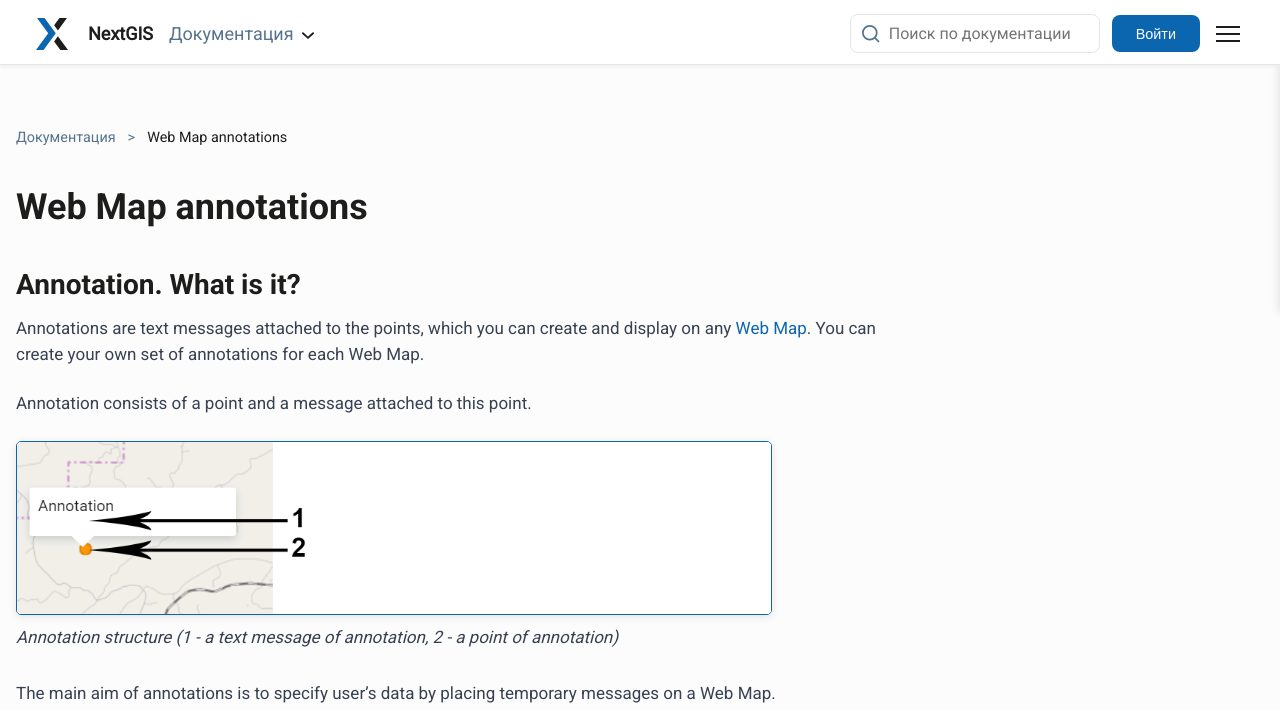
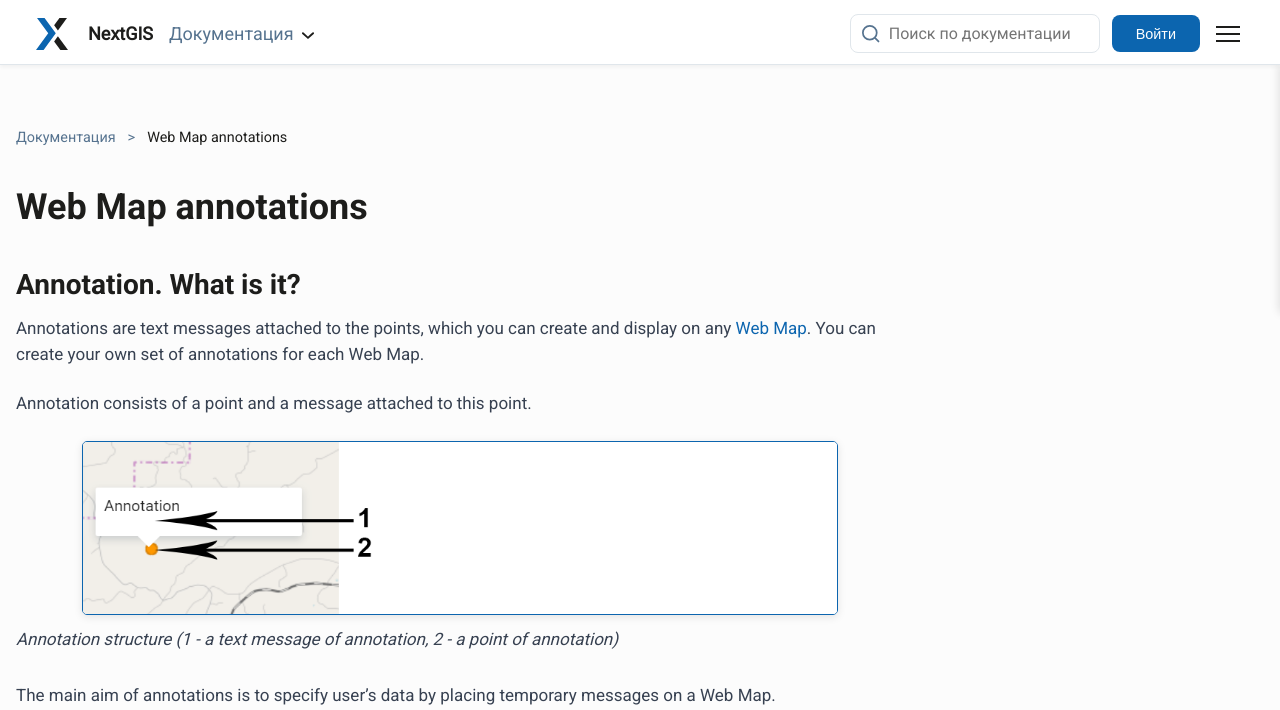
Before and after one commit to G-Jul/nextgisstaging, a Sphinx documentation site: the page built from docs/source/annotation.rst, in a window 1280 px wide and 1400 px high. Shown: the top 710 px of the window. Built offline with Sphinx 7.4.7 and the Read the Docs theme 3.1.0, drawn with Linux system fonts in a browser that asks for light colours; pages that are not in the unit, such as notebooks, are missing from menus; grey boxes are pictures that could not be loaded.

Commit message:
fix image size and alignment

```diff
--- a/docs/source/_static/custom.css
+++ b/docs/source/_static/custom.css
@@ -1478,15 +1478,24 @@
     text-decoration: underline;
 }
 
+/*===================
+     Изображения
+=====================*/
+
+
+/* Используется для картинок внутри текста */
 .document img {
-    width: 80%;
     max-width: 100%;
+    width: auto;
     height: auto;
-    border: 1px solid var(--primary-blue-dark);
-    border-radius: 5px;
-    box-shadow: var(--card-shadow);
     margin: 20px 0px 10px 0px;
-    display: block;
+}
+
+.document img.inline,
+.document a.reference img {
+  display: inline; /* внутри текста */
+  margin: 0;
+  vertical-align: baseline; /* вровень со строкой */
 }
 
 /* Картинки на 100% ширины с 425px */
@@ -1509,16 +1518,19 @@
     margin: 20px 0;
 }
 
+/* Основыне изображения - через директиву ..figure:: */
+
 .document figure img {
-    width: 80%;
+    width: auto;
     max-width: 100%;
     height: auto;
     border: 1px solid var(--primary-blue-dark);
     border-radius: 5px;
     box-shadow: var(--card-shadow);
-    margin: 0 0 10px 0;
-    display: block;
-}
+    margin: 0 0 10px 0;;
+}
+
+
 
 .document figcaption,
 .document .caption,
@@ -1541,6 +1553,11 @@
 .document p.caption:hover {
     color: var(--primary-blue) !important;
 }
+
+/*===========
+   Таблицы
+==============*/
+
 
 /* Обертка для таблиц с горизонтальной прокруткой */
 .document .table-wrapper {
```
